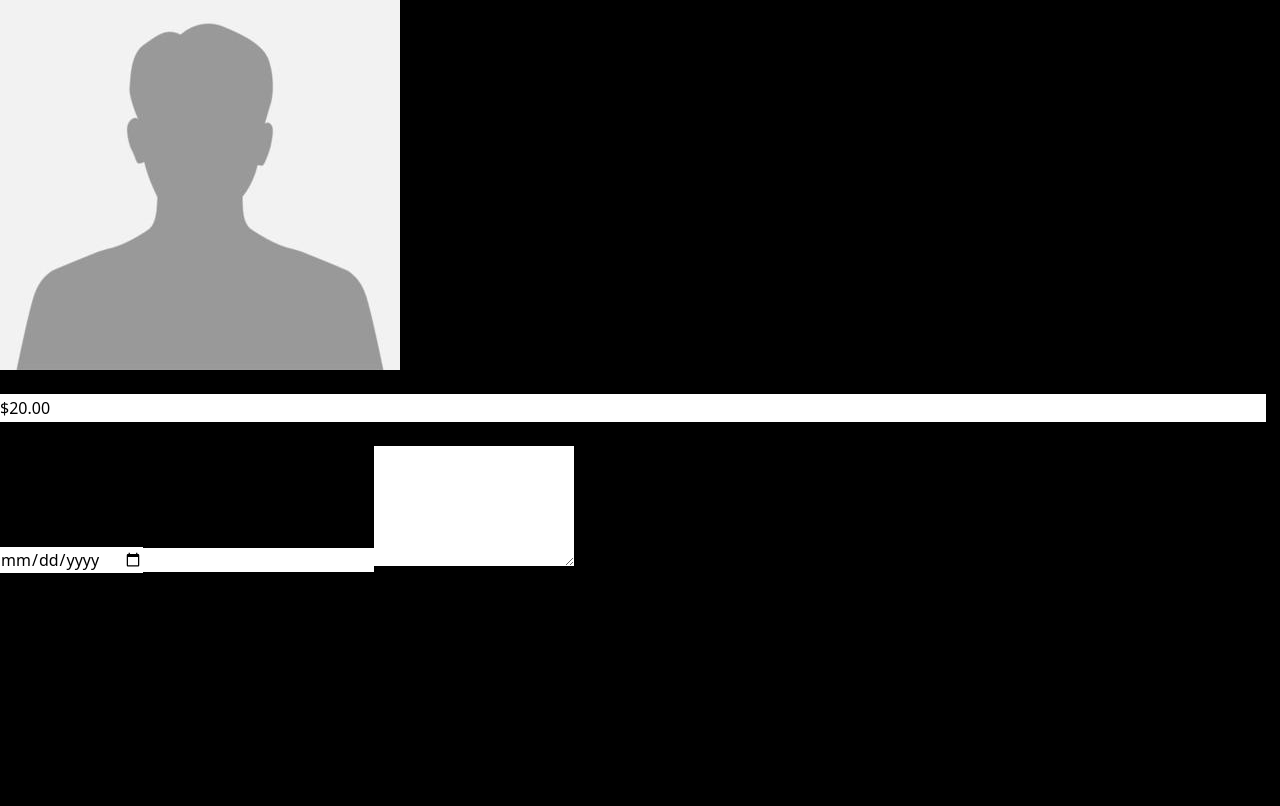
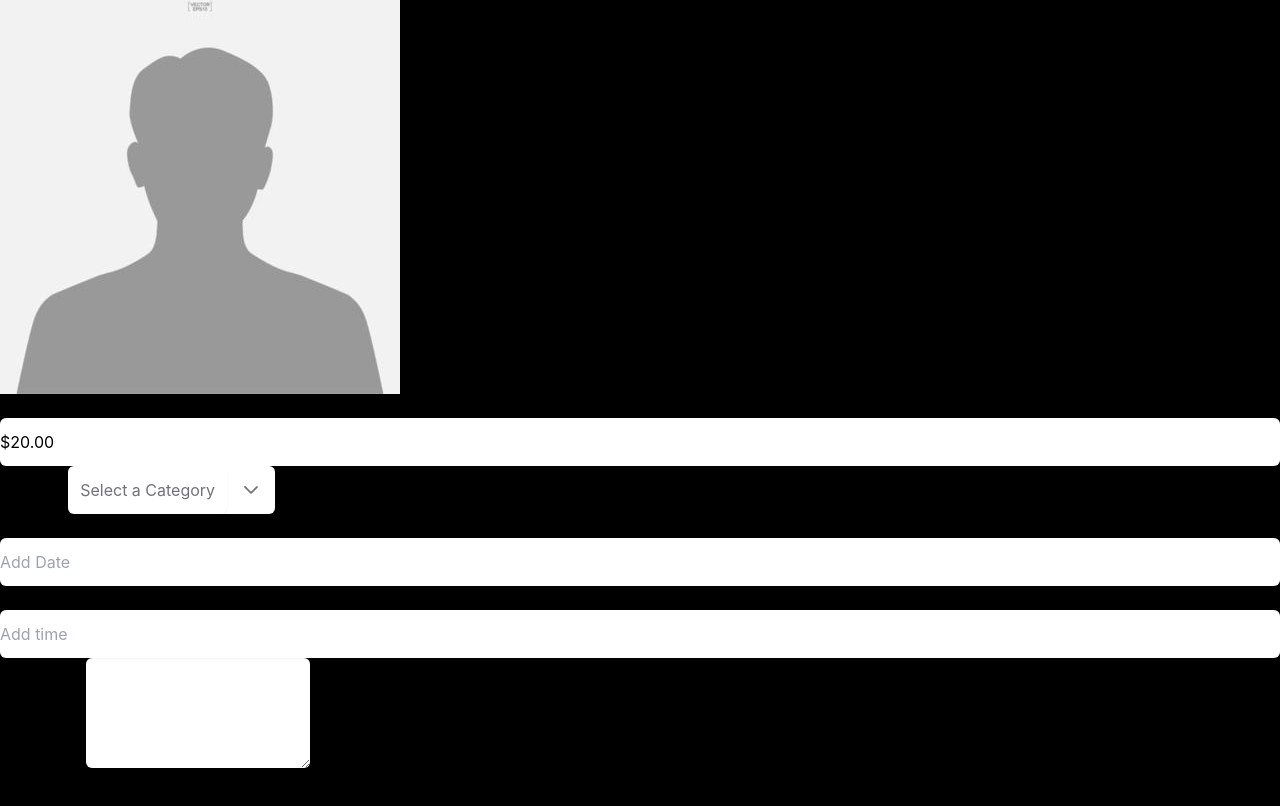
Before and after one commit to MAZINO001/budget-app, a React (Vite) app in the folder budget/: page /addnew in a window 1280 px wide. Shown: the part 334-1140 px from the top of the page. Before the commit the page ends 979 px from the top, so only its background shows below. Built offline with nearby package versions, Linux system fonts and the light colour scheme; a web font is replaced by a local one.

Commit message:
adding transactions desing

```diff
--- a/budget/src/components/global/PreBuildComp.jsx
+++ b/budget/src/components/global/PreBuildComp.jsx
@@ -1,3 +1,7 @@
+/* eslint-disable react/prop-types */
+import { IoMdRestaurant } from "react-icons/io";
+import "primereact/resources/themes/tailwind-light/theme.css";
+
 import { useState } from "react";
 import { Dropdown } from "primereact/dropdown";
 export function Rnage() {
@@ -12,7 +16,7 @@ export function Rnage() {
         options={cities}
         optionLabel="range"
         placeholder="Month"
-        className="w-full md:w-14rem "
+        className="w-full md:w-14rem h-[35px] flex items-center"
       />
     </div>
   );
@@ -29,15 +33,16 @@ export default function Input1() {
     <div className="card flex flex-wrap gap-3 p-fluid">
       <div className="flex-auto">
         <label htmlFor="stacked-buttons" className="font-bold block mb-2">
-          Stacked
+          Amount
         </label>
         <InputNumber
           inputId="stacked-buttons"
           value={value1}
           onValueChange={(e) => setValue1(e.value)}
-          showButtons
+          placeholder="$0.00"
           mode="currency"
           currency="USD"
+          style={{ height: "48px" }}
         />
       </div>
     </div>
@@ -47,8 +52,128 @@ export default function Input1() {
 import { Button } from "primereact/button";
 export function AddButton() {
   return (
-    <div className="card flex justify-content-center">
-      <Button label="Submit" />
+    <div className="card flex items-center justify-center">
+      <Button
+        label="Submit"
+        className="w-[35%] px-2 py-2 bg-[#06B6D4] text-white h-[48px] flex items-center "
+      />
     </div>
   );
 }
+//text earea
+import { InputTextarea } from "primereact/inputtextarea";
+
+export function Textarea() {
+  const [value, setValue] = useState("");
+
+  return (
+    <div className="card flex flex-col justify-content-center">
+      <label htmlFor="Description" className="font-bold block mb-2">
+        Description
+      </label>
+      <InputTextarea
+        inputId="Description"
+        value={value}
+        onChange={(e) => setValue(e.target.value)}
+        style={{ padding: " 2px 12px", height: "110px" }}
+      />
+    </div>
+  );
+}
+//categories
+
+const Expenses = [
+  { name: "housing", icon: "" },
+  { name: "utilities", icon: "" },
+  { name: "transportation", icon: "" },
+  { name: "debt payments", icon: "" }, // Added closing parenthesis
+  { name: "subscriptions", icon: "" },
+  { name: "bills", icon: "" },
+  { name: "groceries", icon: "" }, // Kept groceries, removed duplicate food
+  { name: "clothing", icon: "" },
+  { name: "personal care", icon: "" }, // Added closing quotation mark
+  { name: "entertainment", icon: "" },
+  { name: "pets", icon: "" },
+  { name: "gifts", icon: "" },
+  { name: "donations", icon: "" },
+  { name: "travel", icon: "" },
+  { name: "education", icon: "" },
+];
+
+export function Category() {
+  const [selectedCategory, setSelectedCategory] = useState(null);
+
+  const categoryOptionTemplate = (option) => (
+    <div className="flex align-items-center">
+      {/* remove it later  */}
+      <IoMdRestaurant className="text-[28px] text-red-500 border-red-500 rounded-full border mr-2" />
+      <div>{option.name}</div>
+    </div>
+  );
+
+  return (
+    <div className="card flex flex-col justify-content-center">
+      <label htmlFor="Category" className="font-bold block mb-2">
+        Category
+      </label>
+
+      <Dropdown
+        inputId="Category"
+        value={selectedCategory}
+        onChange={(e) => setSelectedCategory(e.value)}
+        options={Expenses} // Use Expenses array for options
+        optionLabel="name"
+        placeholder="Select a Category"
+        filter
+        itemTemplate={categoryOptionTemplate}
+      />
+    </div>
+  );
+}
+
+//date
+import { Calendar } from "primereact/calendar";
+export function Date() {
+  const [date, setDate] = useState(null);
+
+  return (
+    <div className="card flex flex-wrap gap-3 p-fluid">
+      <div className="flex-auto">
+        <label htmlFor="buttondisplay" className="font-bold block mb-2">
+          Date
+        </label>
+        <Calendar
+          id="buttondisplay"
+          value={date}
+          placeholder="Add Date"
+          onChange={(e) => setDate(e.value)}
+          style={{ height: "48px" }}
+        />
+      </div>
+    </div>
+  );
+}
+
+//time
+export function Time() {
+  const [date, setDate] = useState(null);
+
+  return (
+    <div className="card flex flex-wrap gap-3 p-fluid">
+      <div className="flex-auto">
+        <label htmlFor="buttondisplay" className="font-bold block mb-2">
+          Time
+        </label>
+
+        <Calendar
+          value={date}
+          onChange={(e) => setDate(e.value)}
+          timeOnly
+          placeholder="Add time"
+          icon={() => <i className="pi pi-clock" />}
+          style={{ height: "48px" }}
+        />
+      </div>
+    </div>
+  );
+}
--- a/budget/src/components/global/TopBar.jsx
+++ b/budget/src/components/global/TopBar.jsx
@@ -4,11 +4,11 @@ import { Rnage } from "./PreBuildComp";
 export default function TopBar() {
   return (
     <div className=" w-full h-[50px] flex justify-between items-center px-2">
-      <div className="w-[150px] h-[35px] bg-gray-700 flex items-center justify-center rounded-md">
-        latest transacions
+      <div className="w-[200px] h-[35px] bg-gray-700 flex items-center justify-center rounded-md">
+        Food at KFC 50$
       </div>
       <div className="flex items-center gap-4 ">
-        <div className="w-[80px] h-[35px] pl-4  flex items-center gap-4 bg-gray-700 rounded-md">
+        <div className=" pl-4  flex items-center gap-4 rounded-md">
           <Rnage />
         </div>
         <GoBellFill className="text-2xl cursor-pointer" />
--- a/budget/src/components/pages/AddNew.jsx
+++ b/budget/src/components/pages/AddNew.jsx
@@ -18,23 +18,28 @@
 //   );
 // }
 
-/* index.css */
-import Input1, { AddButton } from "../global/PreBuildComp";
+import Input1, {
+  AddButton,
+  Textarea,
+  Date,
+  Time,
+  Category,
+} from "../global/PreBuildComp";
 
-export default function ew() {
+export default function AddNew() {
   return (
     <div className="flex gap-2 h-[100%] mx-2 mb-2 text-black">
-      <div className="bg-gray-700 w-[50%] p-2 flex flex-col gap-y-2">
-        <Input1 />
-        <div className="bg-white h-[25%]">categories</div>
-        <input type="date" />
-        <input type="datetime" />
-        <textarea name="" id="" cols="20" rows="5"></textarea>
+      <div className="bg-gray-700 w-[50%] h-full px-16 flex flex-col gap-y-2 rounded-md">
+        <Input1/>
+        <Category />
+        <Date />
+        <Time />
+        <Textarea />
         <AddButton />
       </div>
       <div className="w-[50%] h-[98.5%]">
-        <div className="bg-gray-700 h-[50%] p-2  mb-2">test</div>
-        <div className="bg-gray-700 h-[50%] p-2 ">test</div>
+        <div className="bg-gray-700 h-[50%] rounded-md p-2  mb-2">test</div>
+        <div className="bg-gray-700 h-[50%] rounded-md p-2 ">test</div>
       </div>
     </div>
   );
```
